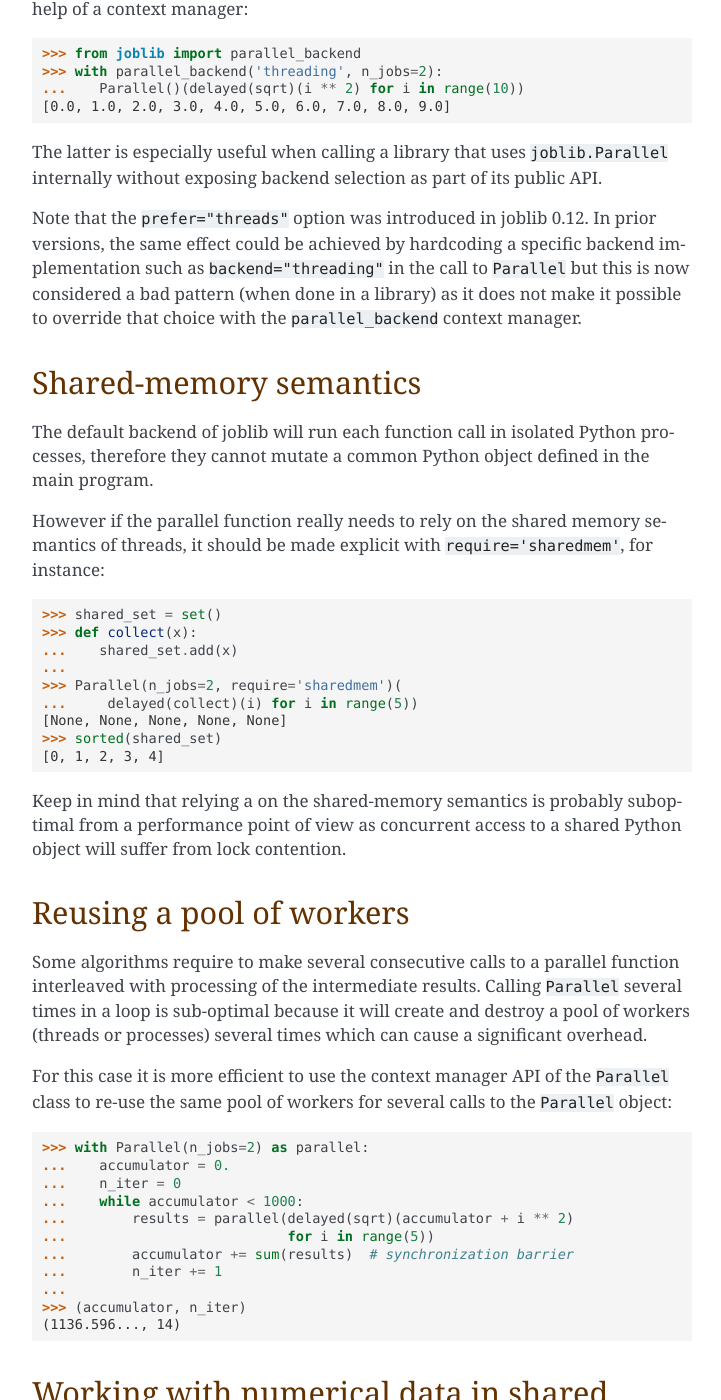
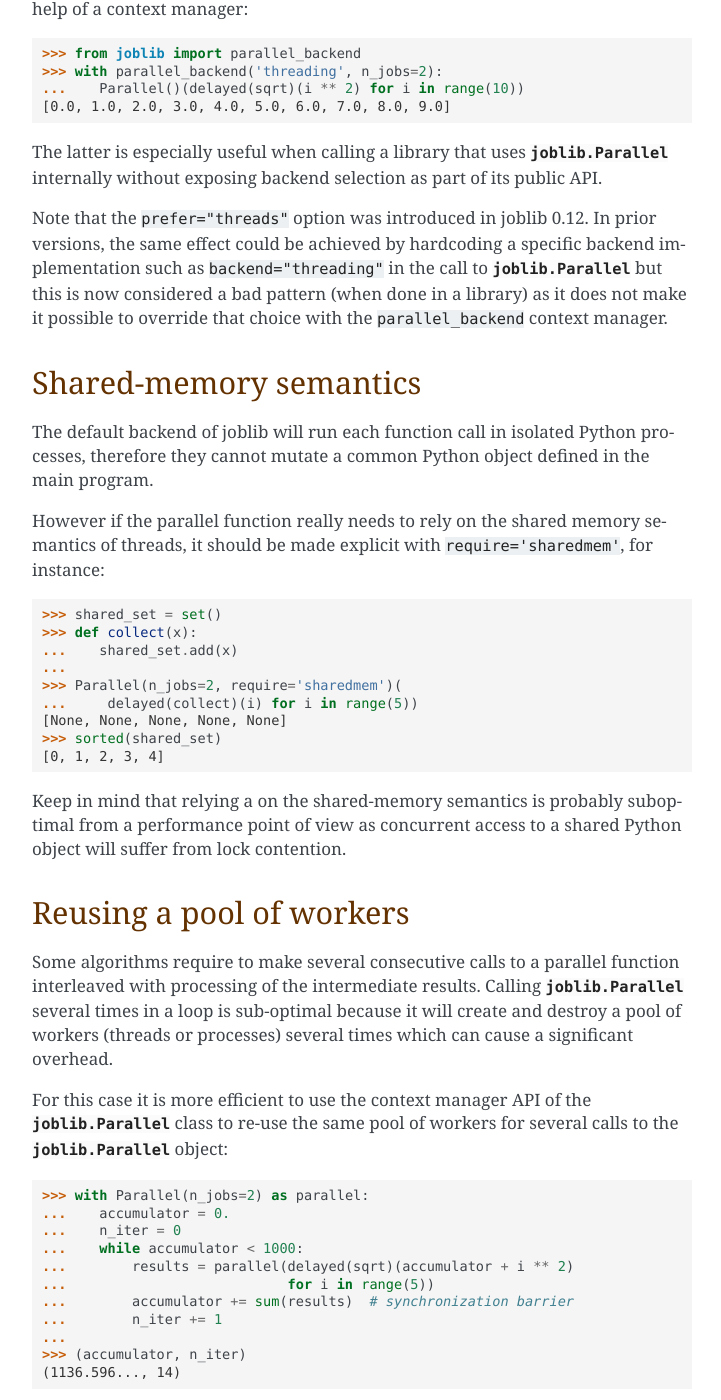
Before and after one commit to joblib/joblib, a Sphinx documentation site: the page built from doc/parallel.rst, in a window 1280 px wide and 1400 px high, scrolled down 1151 px. Shown: the whole window, without its empty margins (388-1109 px from the left). Built offline with Sphinx 7.4.7, drawn with Linux system fonts in a browser that asks for light colours; formulas are drawn with MathJax 3; pages that are not in the unit, such as notebooks, are missing from menus; some of the changed text lies outside the part shown.

Commit message:
DOC: improve cross-links in documentation

```diff
--- a/doc/parallel.rst
+++ b/doc/parallel.rst
@@ -25,7 +27,7 @@ can be spread over 2 CPUs using the following::
 Thread-based parallelism vs process-based parallelism
 =====================================================
 
-By default :class:`Parallel` uses the ``'loky'`` backend module to start
+By default :class:`joblib.Parallel` uses the ``'loky'`` backend module to start
 separate Python worker processes to execute tasks concurrently on
 separate CPUs. This is a reasonable default for generic Python programs
 but can induce a significant overhead as the input and output data need
@@ -41,7 +43,7 @@ block of a Cython function.
 .. _`with nogil`: http://docs.cython.org/src/userguide/external_C_code.html#acquiring-and-releasing-the-gil
 
 To hint that your code can efficiently use threads, just pass
-``prefer="threads"`` as parameter of the :class:`Parallel` constructor.
+``prefer="threads"`` as parameter of the :class:`joblib.Parallel` constructor.
 In this case joblib will automatically use the ``"threading"`` backend
 instead of the default ``"loky"`` backend:
 
@@ -58,15 +60,15 @@ with the help of a context manager:
     [0.0, 1.0, 2.0, 3.0, 4.0, 5.0, 6.0, 7.0, 8.0, 9.0]
 
 The latter is especially useful when calling a library that uses
-``joblib.Parallel`` internally without exposing backend selection as
+:class:`joblib.Parallel` internally without exposing backend selection as
 part of its public API.
 
 Note that the ``prefer="threads"`` option was introduced in joblib 0.12.
 In prior versions, the same effect could be achieved by hardcoding a
 specific backend implementation such as ``backend="threading"`` in the
-call to ``Parallel`` but this is now considered a bad pattern (when done
-in a library) as it does not make it possible to override that choice
-with the ``parallel_backend`` context manager.
+call to :class:`joblib.Parallel` but this is now considered a bad pattern
+(when done in a library) as it does not make it possible to override that
+choice with the ``parallel_backend`` context manager.
 
 
 Shared-memory semantics
@@ -99,13 +101,13 @@ Reusing a pool of workers
 
 Some algorithms require to make several consecutive calls to a parallel
 function interleaved with processing of the intermediate results. Calling
-``Parallel`` several times in a loop is sub-optimal because it will create and
-destroy a pool of workers (threads or processes) several times which can cause
-a significant overhead.
+:class:`joblib.Parallel` several times in a loop is sub-optimal because it will
+create and destroy a pool of workers (threads or processes) several times which
+can cause a significant overhead.
 
 For this case it is more efficient to use the context manager API of the
-``Parallel`` class to re-use the same pool of workers for several calls to
-the ``Parallel`` object::
+:class:`joblib.Parallel` class to re-use the same pool of workers for several
+calls to the :class:`joblib.Parallel` object::
 
     >>> with Parallel(n_jobs=2) as parallel:
     ...    accumulator = 0.
@@ -189,7 +191,7 @@ syntax.
 
    Under Windows, the use of ``multiprocessing.Pool`` requires to
    protect the main loop of code to avoid recursive spawning of
-   subprocesses when using ``joblib.Parallel``. In other words, you
+   subprocesses when using :class:`joblib.Parallel`. In other words, you
    should be writing code like this when using the ``'multiprocessing'``
    backend:
 
@@ -221,7 +223,7 @@ Bad interaction of multiprocessing and third-party libraries
 Using the ``'multiprocessing'`` backend can cause a crash when using
 third party libraries that manage their own native thread-pool if the
 library is first used in the main process and subsequently called again
-in a worker process (inside the ``Parallel`` call).
+in a worker process (inside the :class:`joblib.Parallel` call).
 
 Joblib version 0.12 and later are no longer subject to this problem
 thanks to the use of `loky <https://github.com/tomMoral/loky>`_ as the
@@ -237,12 +239,12 @@ libraries such as XGBoost, spaCy, OpenCV...
 
 The best way to avoid this problem is to use the ``'loky'`` backend
 instead of the ``multiprocessing`` backend. Prior to joblib 0.12, it is
-also possible  to get ``joblib.Parallel`` configured to use the
+also possible  to get :class:`joblib.Parallel` configured to use the
 ``'forkserver'`` start method on Python 3.4 and later. The start method
 has to be configured by setting the ``JOBLIB_START_METHOD`` environment
 variable to ``'forkserver'`` instead of the default ``'fork'`` start
 method. However the user should be aware that using the ``'forkserver'``
-method prevents ``joblib.Parallel`` to call function interactively
+method prevents :class:`joblib.Parallel` to call function interactively
 defined in a shell session.
 
 You can read more on this topic in the `multiprocessing documentation
```
Also changed, not shown: other parts of doc/parallel.rst (+2 -0 lines), 3 other files.
